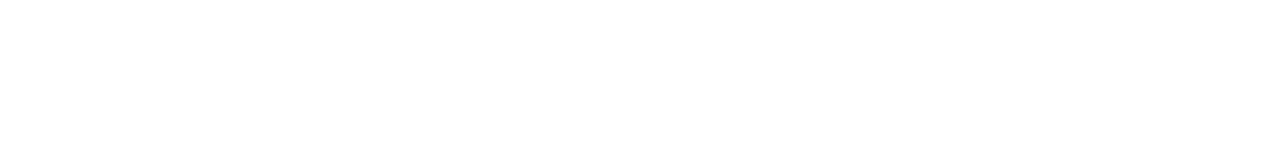
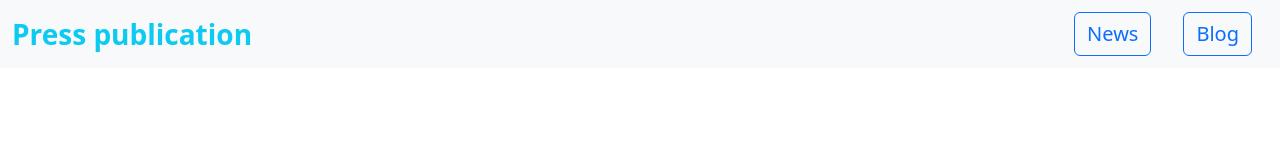
Before and after one commit to Alauddin33/press-publication, a plain HTML site: page index.html in a window 1280 px wide. Drawn offline with nearby package versions, Linux system fonts and the light colour scheme.

Commit message:
nav section added

```diff
--- a/index.html
+++ b/index.html
@@ -6,9 +6,32 @@
     <meta http-equiv="X-UA-Compatible" content="IE=edge">
     <meta name="viewport" content="width=device-width, initial-scale=1.0">
     <title>Press publication</title>
+    <!-- bootstrap link -->
+    <link href="https://cdn.jsdelivr.net/npm/bootstrap@5.2.0/dist/css/bootstrap.min.css" rel="stylesheet"
+        integrity="sha384-gH2yIJqKdNHPEq0n4Mqa/HGKIhSkIHeL5AyhkYV8i59U5AR6csBvApHHNl/vI1Bx" crossorigin="anonymous">
 </head>
 
 <body>
+    <header>
+        <nav class="navbar bg-light">
+            <div class="container-fluid">
+                <a class="navbar-brand text-info fw-bold fs-3">Press publication</a>
+                <form class="d-flex" role="search">
+                    <button class="btn btn-outline-primary fs-5 mx-3" type="submit">News</button>
+                    <button class="btn btn-outline-primary fs-5 mx-3" type="submit">Blog</button>
+                </form>
+            </div>
+        </nav>
+
+
+    </header>
+    <main>
+
+    </main>
+    <!-- javascript link -->
+    <script src="https://cdn.jsdelivr.net/npm/bootstrap@5.2.0/dist/js/bootstrap.bundle.min.js"
+        integrity="sha384-A3rJD856KowSb7dwlZdYEkO39Gagi7vIsF0jrRAoQmDKKtQBHUuLZ9AsSv4jD4Xa"
+        crossorigin="anonymous"></script>
     <script src="js/press.js"></script>
 </body>
 
```
